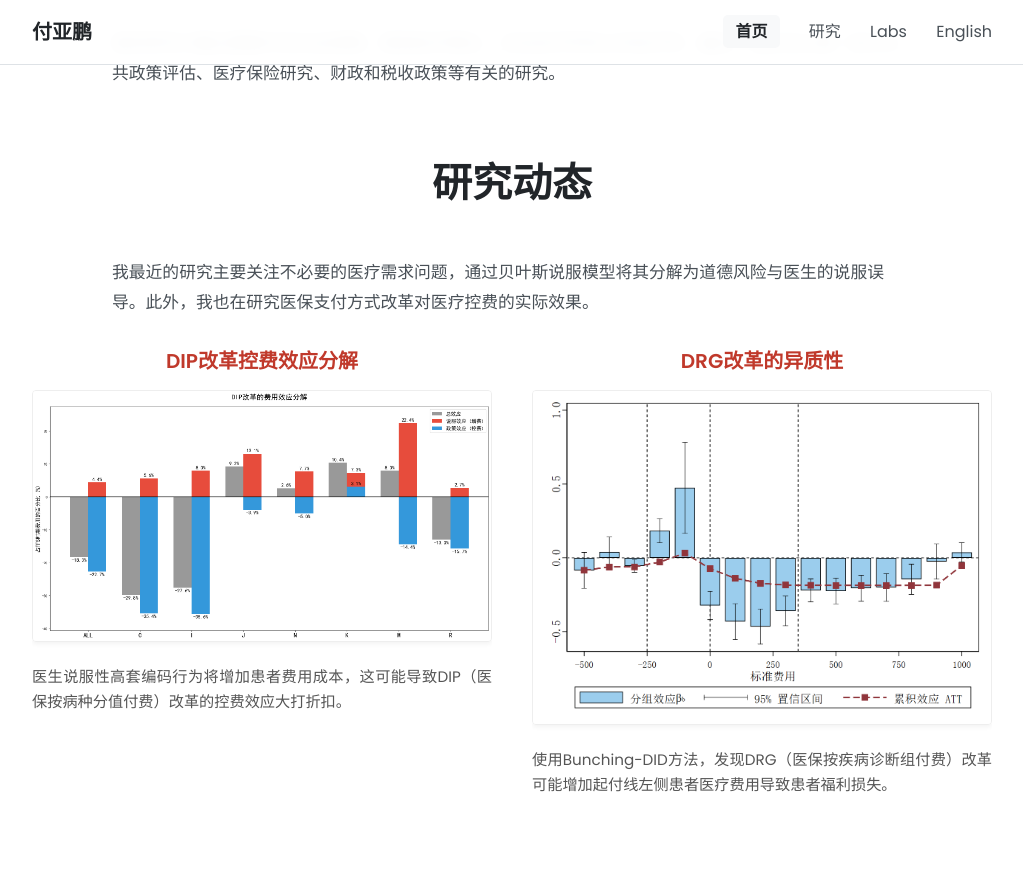
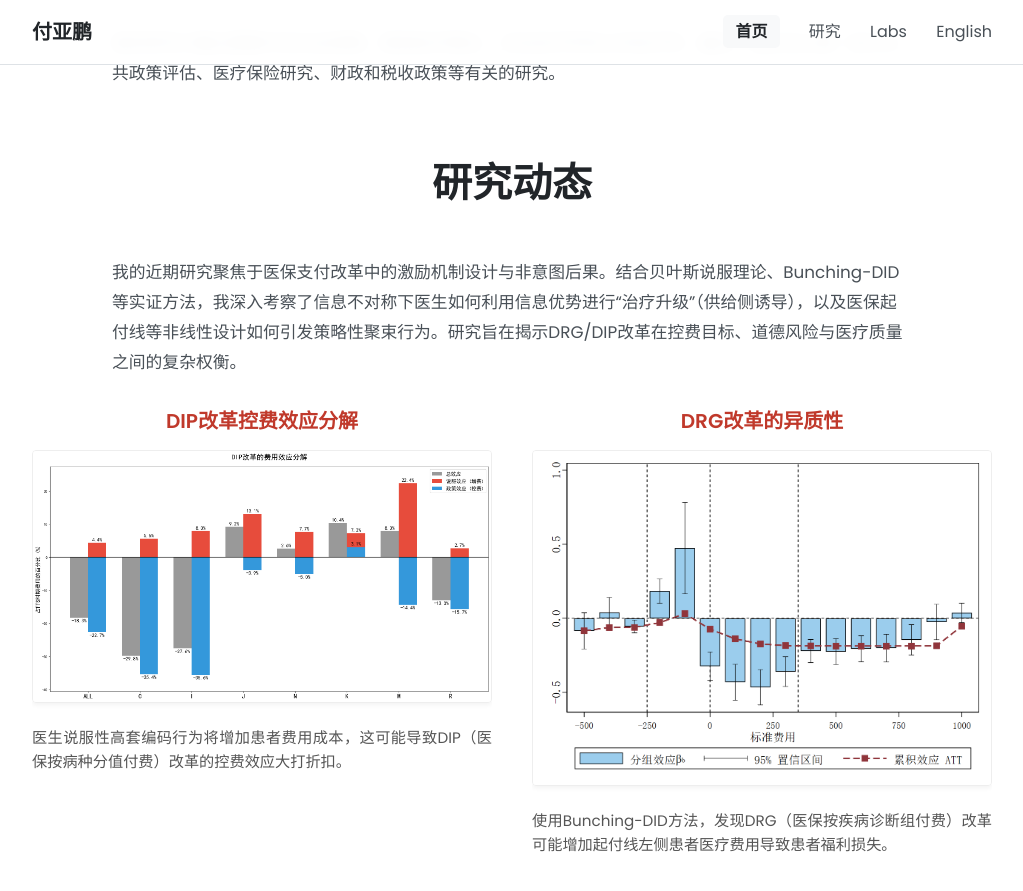
Before and after one commit to fyapeng/fyapeng.github.io, a Jekyll site: the page built from index.html, in a window 1280 px wide and 900 px high, scrolled down 1147 px. Shown: the top 891 px of the window, without its empty margins (128-1151 px from the left). Built offline with Jekyll 4.4.1, drawn with Linux system fonts in a browser that asks for light colours.

Commit message:
Update zh.yml

```diff
--- a/_data/zh.yml
+++ b/_data/zh.yml
@@ -49,7 +49,7 @@ research_interests:
 
 research_highlights:
   title: "研究动态"
-  description: "我最近的研究主要关注不必要的医疗需求问题，通过贝叶斯说服模型将其分解为道德风险与医生的说服误导。此外，我也在研究医保支付方式改革对医疗控费的实际效果。"
+  description: "我的近期研究聚焦于医保支付改革中的激励机制设计与非意图后果。结合贝叶斯说服理论、Bunching-DID等实证方法，我深入考察了信息不对称下医生如何利用信息优势进行“治疗升级”（供给侧诱导），以及医保起付线等非线性设计如何引发策略性聚束行为。研究旨在揭示DRG/DIP改革在控费目标、道德风险与医疗质量之间的复杂权衡。"
   items:
     - title: "DIP改革控费效应分解"
       image: "assets/img/res1.png"   # 请确保图片文件存在
```
